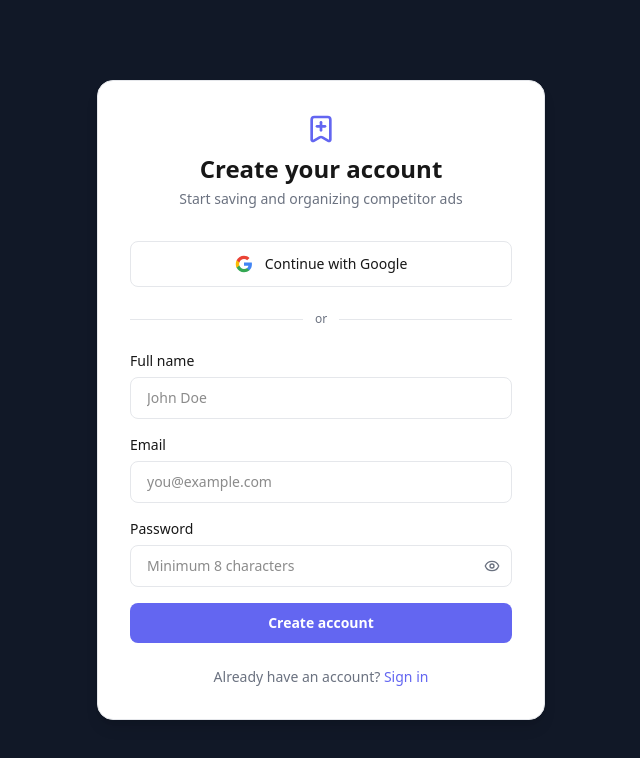
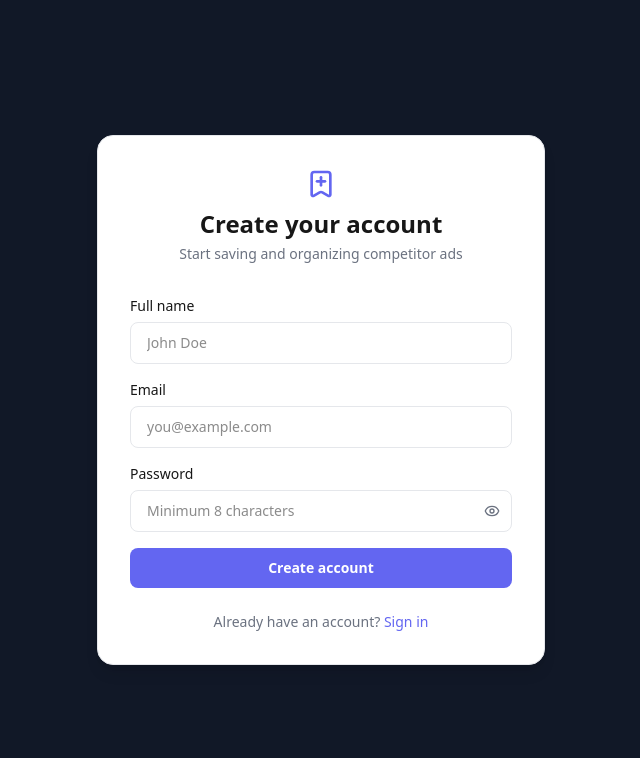
Before and after one commit to revclicks/metalibrary, a Next.js app in the folder dashboard/: page /auth/register in a window 1280 px wide. Shown: the top 758 px of the page, without its empty margins (319-959 px from the left). Built offline with nearby package versions, Linux system fonts and the light colour scheme.

Commit message:
Remove Google sign-in buttons from login and register pages

```diff
--- a/dashboard/src/app/auth/login/page.tsx
+++ b/dashboard/src/app/auth/login/page.tsx
@@ -63,26 +63,6 @@
           <p className="mt-1 text-sm" style={{ color: 'var(--muted)' }}>
             Sign in to your Ad Saver account
           </p>
-        </div>
-
-        {/* Google OAuth */}
-        <button
-          className="flex w-full items-center justify-center gap-3 rounded-lg px-4 py-3 text-sm font-medium transition-colors"
-          style={{ border: '1px solid var(--border)', color: 'var(--foreground)' }}
-        >
-          <svg width="18" height="18" viewBox="0 0 24 24">
-            <path d="M22.56 12.25c0-.78-.07-1.53-.2-2.25H12v4.26h5.92a5.06 5.06 0 0 1-2.2 3.32v2.77h3.57c2.08-1.92 3.28-4.74 3.28-8.1z" fill="#4285F4"/>
-            <path d="M12 23c2.97 0 5.46-.98 7.28-2.66l-3.57-2.77c-.98.66-2.23 1.06-3.71 1.06-2.86 0-5.29-1.93-6.16-4.53H2.18v2.84C3.99 20.53 7.7 23 12 23z" fill="#34A853"/>
-            <path d="M5.84 14.09c-.22-.66-.35-1.36-.35-2.09s.13-1.43.35-2.09V7.07H2.18C1.43 8.55 1 10.22 1 12s.43 3.45 1.18 4.93l2.85-2.22.81-.62z" fill="#FBBC05"/>
-            <path d="M12 5.38c1.62 0 3.06.56 4.21 1.64l3.15-3.15C17.45 2.09 14.97 1 12 1 7.7 1 3.99 3.47 2.18 7.07l3.66 2.84c.87-2.6 3.3-4.53 6.16-4.53z" fill="#EA4335"/>
-          </svg>
-          Continue with Google
-        </button>
-
-        <div className="my-6 flex items-center gap-3">
-          <div className="flex-1 h-px" style={{ background: 'var(--border)' }} />
-          <span className="text-xs" style={{ color: 'var(--muted)' }}>or</span>
-          <div className="flex-1 h-px" style={{ background: 'var(--border)' }} />
         </div>
 
         {error && (
--- a/dashboard/src/app/auth/register/page.tsx
+++ b/dashboard/src/app/auth/register/page.tsx
@@ -64,25 +64,6 @@
           <p className="mt-1 text-sm" style={{ color: 'var(--muted)' }}>
             Start saving and organizing competitor ads
           </p>
-        </div>
-
-        <button
-          className="flex w-full items-center justify-center gap-3 rounded-lg px-4 py-3 text-sm font-medium transition-colors"
-          style={{ border: '1px solid var(--border)', color: 'var(--foreground)' }}
-        >
-          <svg width="18" height="18" viewBox="0 0 24 24">
-            <path d="M22.56 12.25c0-.78-.07-1.53-.2-2.25H12v4.26h5.92a5.06 5.06 0 0 1-2.2 3.32v2.77h3.57c2.08-1.92 3.28-4.74 3.28-8.1z" fill="#4285F4"/>
-            <path d="M12 23c2.97 0 5.46-.98 7.28-2.66l-3.57-2.77c-.98.66-2.23 1.06-3.71 1.06-2.86 0-5.29-1.93-6.16-4.53H2.18v2.84C3.99 20.53 7.7 23 12 23z" fill="#34A853"/>
-            <path d="M5.84 14.09c-.22-.66-.35-1.36-.35-2.09s.13-1.43.35-2.09V7.07H2.18C1.43 8.55 1 10.22 1 12s.43 3.45 1.18 4.93l2.85-2.22.81-.62z" fill="#FBBC05"/>
-            <path d="M12 5.38c1.62 0 3.06.56 4.21 1.64l3.15-3.15C17.45 2.09 14.97 1 12 1 7.7 1 3.99 3.47 2.18 7.07l3.66 2.84c.87-2.6 3.3-4.53 6.16-4.53z" fill="#EA4335"/>
-          </svg>
-          Continue with Google
-        </button>
-
-        <div className="my-6 flex items-center gap-3">
-          <div className="flex-1 h-px" style={{ background: 'var(--border)' }} />
-          <span className="text-xs" style={{ color: 'var(--muted)' }}>or</span>
-          <div className="flex-1 h-px" style={{ background: 'var(--border)' }} />
         </div>
 
         {error && (
```
